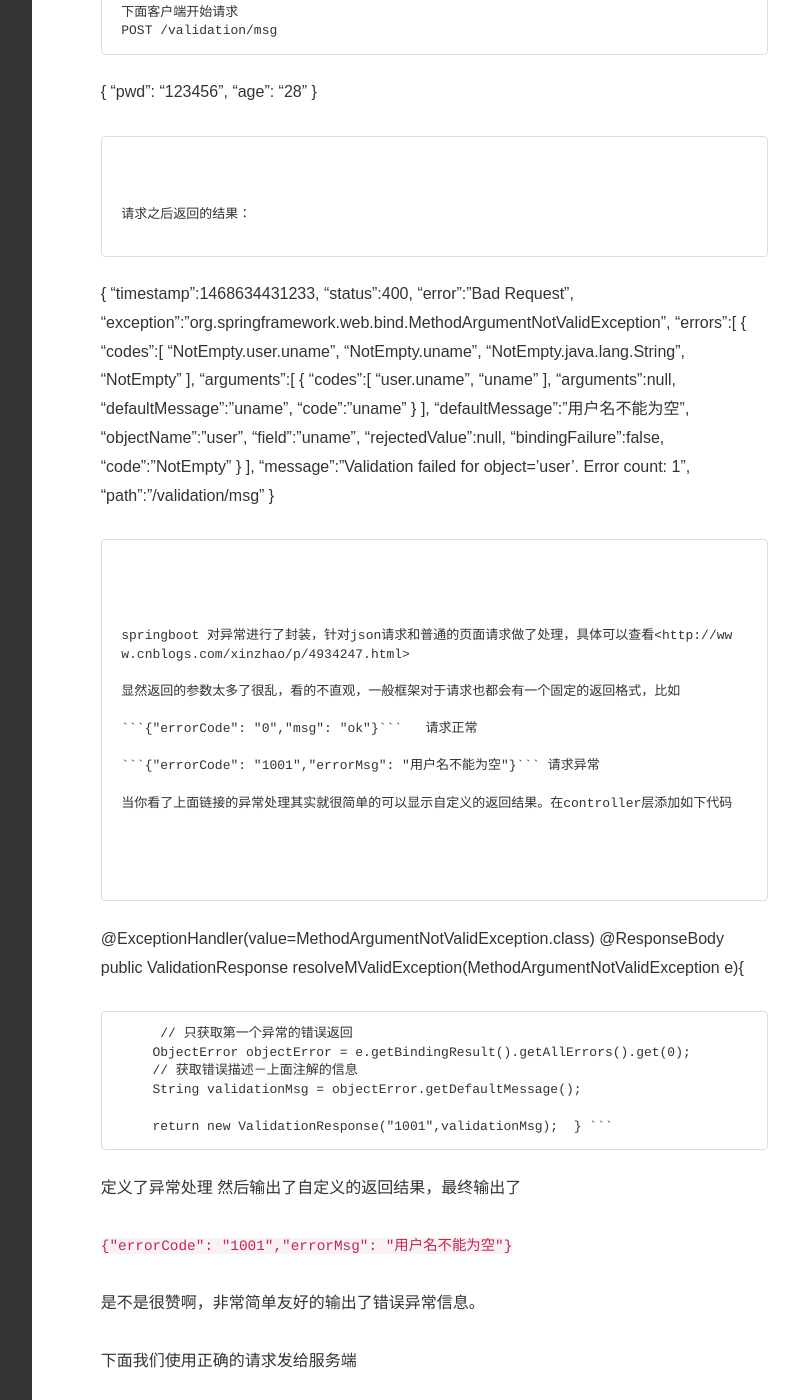
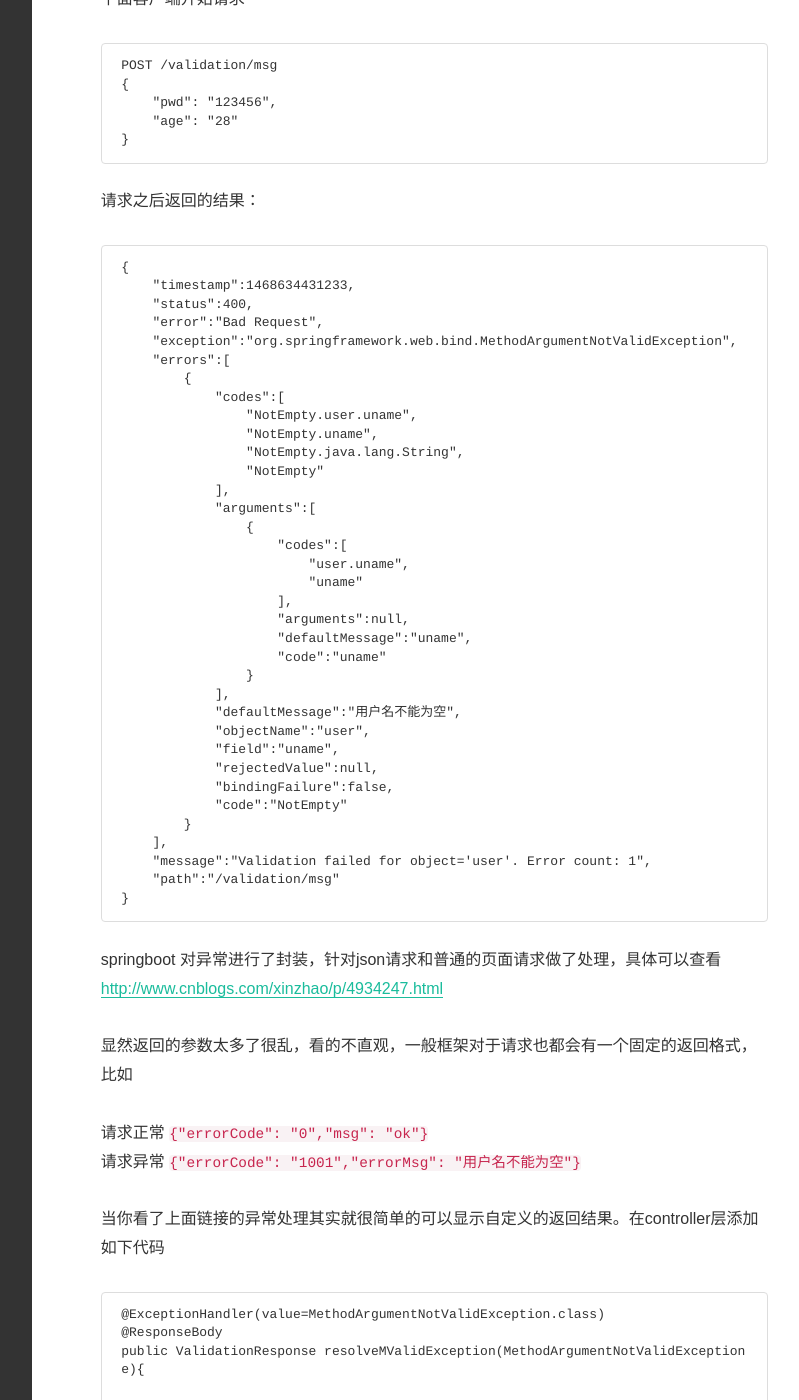
Before and after one commit to JihanChen/JihanChen.github.io, a Jekyll site: the page built from _posts/2016-06-17-springboot-validation.md, in a window 1280 px wide and 1400 px high, scrolled down 1070 px. Shown: the whole window, without its empty margins (288-1087 px from the left). Built offline with Jekyll 4.4.1, drawn with Linux system fonts in a browser that asks for light colours; nearby versions of some CDN libraries; some web fonts are replaced; comment, search, counter and statistics services are not loaded; some of the changed text lies outside the part shown.

Commit message:
springboot校验

````diff
--- a/_posts/2016-06-17-springboot-validation.md
+++ b/_posts/2016-06-17-springboot-validation.md
@@ -15,6 +15,7 @@ tags: [springboot,validation]
 ### 代码操作
 
 controller层代码
+
 ```
 @RequestMapping("/validation/msg")
 @ResponseBody
@@ -24,7 +25,10 @@ public String validationMsg(@Valid @RequestBody User user){
 ```
 
 
+
+
 User实体对象
+
 ```
 public class User{
     @NotEmpty(message = "用户名不能为空")
@@ -35,18 +39,22 @@ public class User{
 
     private int age;
     // 此处省略掉set get方法
-}```
+}
+```
+
 
 
 
 下面客户端开始请求
+
+```
 POST /validation/msg
-```
 {
     "pwd": "123456",
     "age": "28"
 }
 ```
+
 
 
 
@@ -90,21 +98,14 @@ POST /validation/msg
 }
 ```
 
-
-
-
 springboot 对异常进行了封装，针对json请求和普通的页面请求做了处理，具体可以查看<http://www.cnblogs.com/xinzhao/p/4934247.html>
 
 显然返回的参数太多了很乱，看的不直观，一般框架对于请求也都会有一个固定的返回格式，比如
 
-```{"errorCode": "0","msg": "ok"}```   请求正常
-
-```{"errorCode": "1001","errorMsg": "用户名不能为空"}``` 请求异常
+请求正常 ```{"errorCode": "0","msg": "ok"}```
+请求异常 ```{"errorCode": "1001","errorMsg": "用户名不能为空"}```
 
 当你看了上面链接的异常处理其实就很简单的可以显示自定义的返回结果。在controller层添加如下代码
-
-
-
 
 ```
 @ExceptionHandler(value=MethodArgumentNotValidException.class)
@@ -120,16 +121,10 @@ public ValidationResponse resolveMValidException(MethodArgumentNotValidException
  }
 ```
 
-
-
-
-定义了异常处理 然后输出了自定义的返回结果，最终输出了
-
-```{"errorCode": "1001","errorMsg": "用户名不能为空"} ```
-
-是不是很赞啊，非常简单友好的输出了错误异常信息。
+定义了异常处理 然后输出了自定义的返回结果，最终输出了```{"errorCode": "1001","errorMsg": "用户名不能为空"}```是不是很赞啊，非常简单友好的输出了错误异常信息。
 
 下面我们使用正确的请求发给服务端
+
 ```
 POST /validation/msg
 
@@ -138,11 +133,7 @@ POST /validation/msg
     "pwd": "123456",
     "age": "1"
 }
-
 ```
-
-
-
 
 结果没有出错了哦，返回结果
 ```
````
Also changed, not shown: 2 other files.
